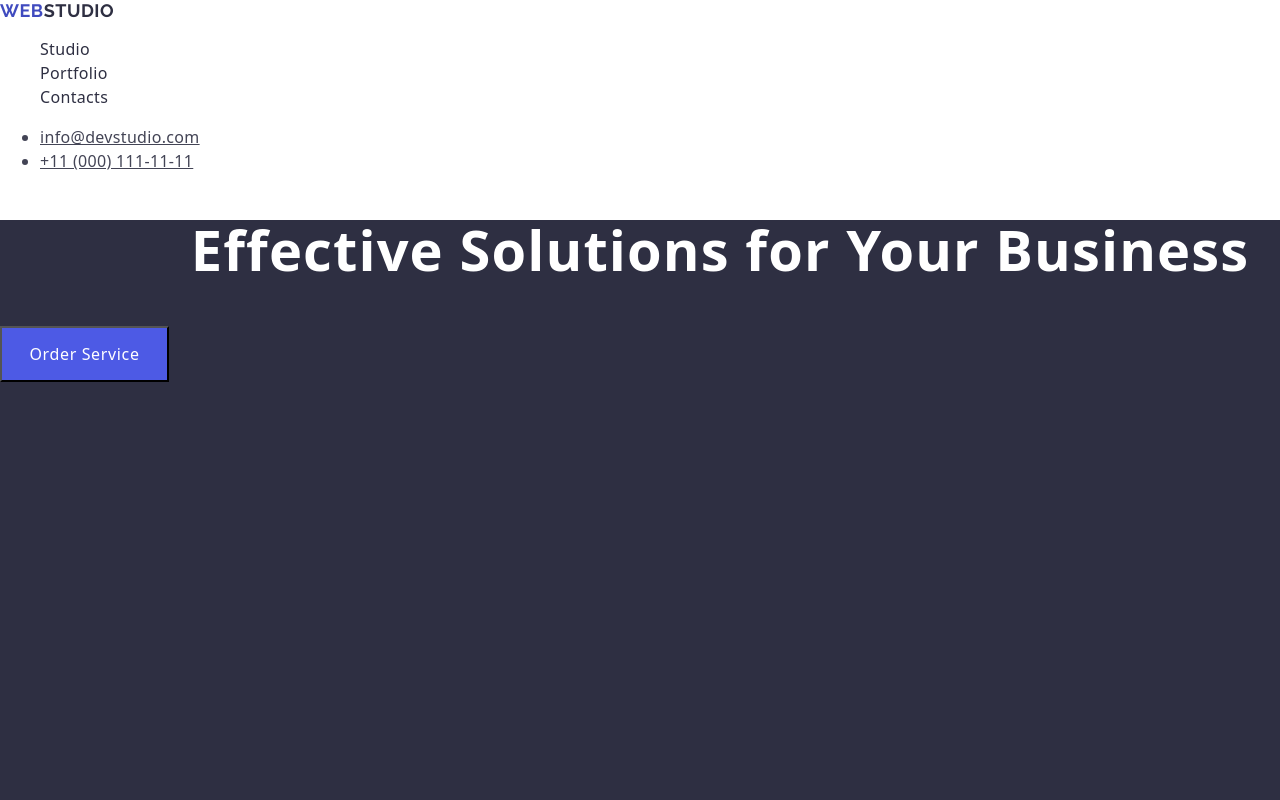
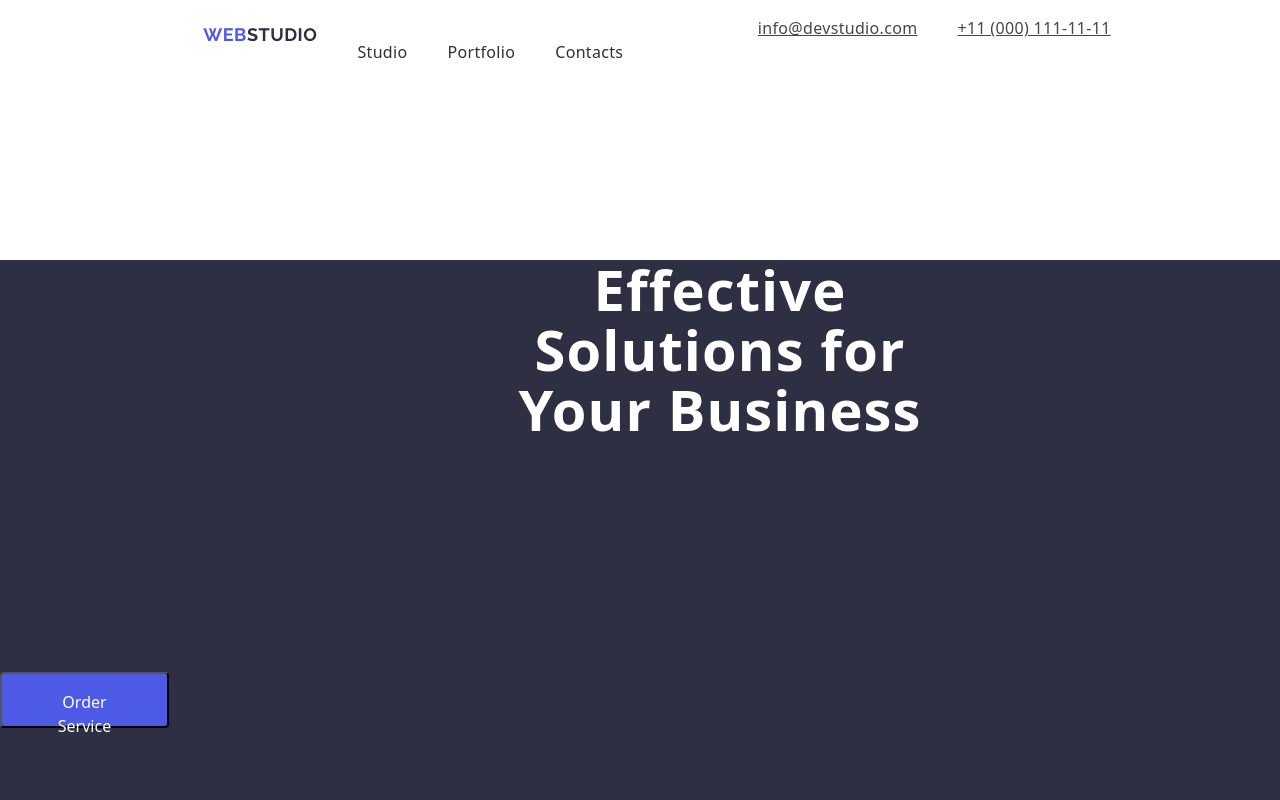
Before and after one commit to mrymasln/goit-markup-hw-03, a plain HTML site: page index.html in a window 1280 px wide. Shown: the top 800 px of the page. Drawn offline with nearby package versions, Linux system fonts and the light colour scheme; files that its build step writes are made by us from their sources.

Commit message:
commit 3

```diff
--- a/style.css
+++ b/css/style.css
@@ -1,11 +1,33 @@
 body {
+    width: 100%;
+    height: 100%;
+    margin: 0;
+    padding: 0;
     font-family: "Roboto", sans-serif;
     color: #434455;
     background-color: #ffffff;
 }
 
+.container {
+    width: 1158px;
+}
 
 
+
+
+
+header {
+    display: flex;
+    flex-direction: row;
+    height: 72px;
+    justify-content: space-around;
+}
+#web-studio-1 {
+    display: flex;
+    margin-top: 24px;
+    margin-bottom: 24px;
+    margin-left: 156px;
+}
 .webstudio {
     font-family: "Raleway", sans-serif;
     color: #4d5ae5;
@@ -36,6 +58,8 @@ body {
     list-style-type: none;
     color: #2e2f42;
     text-decoration: none;
+    display: flex;
+    gap: 40px;
 }
 
 .nav-link:hover {
@@ -48,8 +72,15 @@ body {
 
 
 
-
-.adres {
+.adres ul {
+    list-style-type: none;
+    display: flex;
+    flex-direction: row;
+    gap: 40px;
+}
+.adres-m {
+    width: 153px;
+    height: 24px;
     color: #434455;
     font-size: 16px;
     line-height: 1.5;
@@ -57,11 +88,29 @@ body {
     letter-spacing: 0.02em;
 }
 
-.adres:hover {
+.adres-t {
+    width: 151px;
+    height: 24px;
+    color: #434455;
+    font-size: 16px;
+    line-height: 1.5;
+    color: #434455;
+    letter-spacing: 0.02em;
+}
+
+.adres-t:hover {
     color: #404bbf;
 }
 
-.adres:focus {
+.adres-m:hover {
+    color: #404bbf;
+}
+
+.adres-t:focus {
+    color: #404bbf;
+}
+
+.adres-m:focus {
     color: #404bbf;
 }
 
@@ -83,6 +132,12 @@ body {
     line-height: 1.07;
     letter-spacing: 0.02em;
     text-align: center;
+    width: 496px;
+    height: 120px;
+    margin-top: 188px;
+    margin-right: 472px;
+    margin-bottom: 292px;
+    margin-left: 472px;
 }
 
 .buton {
@@ -93,7 +148,14 @@ body {
     font-weight: 500;
     color: #ffffff;
     line-height: 1.5;
-    letter-spacing: 0.04em;
+    border-radius: 4px;
+    padding: 16px 32px;
+
+    gap: 10px;
+    font-weight: 500px;
+    font-size: 16px;
+    line-height: 24px;
+    letter-spacing: 0,02em;
 }
 
 .buton:hover {
--- a/index.html
+++ b/index.html
@@ -1,46 +1,58 @@
 <!DOCTYPE html>
 <html lang="en">
+  <head>
+    <meta charset="UTF-8" />
+    <meta name="viewport" content="width=device-width, initial-scale=1.0" />
+    <title>Document</title>
+    <link rel="stylesheet" href="./css/style.css" />
 
-<head>
-    <meta charset="UTF-8">
-    <meta name="viewport" content="width=device-width, initial-scale=1.0">
-    <title>Document</title>
-    <link rel="stylesheet" href="./css/style.css">
+    <link
+      rel="stylesheet"
+      href="https://cdnjs.cloudflare.com/ajax/libs/modern-normalize/3.0.1/modern-normalize.min.css"
+      integrity="sha512-q6WgHqiHlKyOqslT/lgBgodhd03Wp4BEqKeW6nNtlOY4quzyG3VoQKFrieaCeSnuVseNKRGpGeDU3qPmabCANg=="
+      crossorigin="anonymous"
+      referrerpolicy="no-referrer"
+    />
 
-    <link rel="stylesheet" href="https://cdnjs.cloudflare.com/ajax/libs/modern-normalize/3.0.1/modern-normalize.min.css"
-        integrity="sha512-q6WgHqiHlKyOqslT/lgBgodhd03Wp4BEqKeW6nNtlOY4quzyG3VoQKFrieaCeSnuVseNKRGpGeDU3qPmabCANg=="
-        crossorigin="anonymous" referrerpolicy="no-referrer" />
-
-    <link rel="preconnect" href="https://fonts.googleapis.com">
-    <link rel="preconnect" href="https://fonts.gstatic.com" crossorigin>
+    <link rel="preconnect" href="https://fonts.googleapis.com" />
+    <link rel="preconnect" href="https://fonts.gstatic.com" crossorigin />
     <link
       href="https://fonts.googleapis.com/css2?family=Raleway:ital,wght@0,100..900;1,100..900&family=Roboto:ital,wght@0,100;0,300;0,400;0,500;0,700;0,900;1,100;1,300;1,400;1,500;1,700;1,900&display=swap"
-        rel="stylesheet">
+      rel="stylesheet"
+    />
 
-    <link rel="preconnect" href="https://fonts.googleapis.com">
-    <link rel="preconnect" href="https://fonts.gstatic.com" crossorigin>
+    <link rel="preconnect" href="https://fonts.googleapis.com" />
+    <link rel="preconnect" href="https://fonts.gstatic.com" crossorigin />
     <link
       href="https://fonts.googleapis.com/css2?family=Roboto:ital,wght@0,100;0,300;0,400;0,500;0,700;0,900;1,100;1,300;1,400;1,500;1,700;1,900&display=swap"
-        rel="stylesheet">
+      rel="stylesheet"
+    />
   </head>
 
   <body>
+    <section class="container">
       <header>
         <nav id="web-studio-1">
-            <a class="webstudio" href="./index.html">Web<span style="color: #2e2f42">Studio</span></a>
+          <a class="webstudio" href="./index.html"
+            >Web<span style="color: #2e2f42">Studio</span></a
+          >
           <ul class="nav-link">
             <li><a href="./index.html" class="nav-link">Studio</a></li>
             <li><a href="" class="nav-link">Portfolio</a></li>
             <li><a href="" class="nav-link">Contacts</a></li>
           </ul>
         </nav>
-        <address class="adres" style="font-style: normal;">
+        <address class="adres" style="font-style: normal">
           <ul>
             <li>
-                    <a class="adres" href="mailto:info@devstudio.com">info@devstudio.com</a>
+              <a class="adres-m" href="mailto:info@devstudio.com"
+                >info@devstudio.com</a
+              >
             </li>
             <li>
-                    <a class="adres" href="tel:+110001111111">+11 (000) 111-11-11</a>
+              <a class="adres-t" href="tel:+110001111111"
+                >+11 (000) 111-11-11</a
+              >
             </li>
           </ul>
         </address>
@@ -57,25 +69,31 @@
           <ul>
             <li class="Aboutli">
               <h3 class="about-baslik">Strategy</h3>
-                    <p class="about-p">Our goal is to identify the business
-                        problem to walk away with the perfect and creative solution.</p>
+              <p class="about-p">
+                Our goal is to identify the business problem to walk away with
+                the perfect and creative solution.
+              </p>
             </li>
             <li>
               <h3 class="about-baslik">Punctuality</h3>
-                    <p class="about-p">Bring the key message to the brand's audience for the best price within the
-                        shortest possible
-                        time.</p>
+              <p class="about-p">
+                Bring the key message to the brand's audience for the best price
+                within the shortest possible time.
+              </p>
             </li>
             <li>
               <h3 class="about-baslik">Diligence</h3>
-                    <p class="about-p">Research and confirm brands that present the strongest digital growth
-                        opportunities and minimize
-                        risk.</p>
+              <p class="about-p">
+                Research and confirm brands that present the strongest digital
+                growth opportunities and minimize risk.
+              </p>
             </li>
             <li>
               <h3 class="about-baslik">Technologies</h3>
-                    <p class="about-p">Design practice focused on digital experiences. We bring forth a deep passion for
-                        problem-solving.</p>
+              <p class="about-p">
+                Design practice focused on digital experiences. We bring forth a
+                deep passion for problem-solving.
+              </p>
             </li>
           </ul>
         </section>
@@ -84,22 +102,22 @@
           <h2 class="team-baslik">Our Team</h2>
           <ul>
             <li class="teamli">
-                    <img src="./images/mark.jpg" alt="Mark" width="264">
+              <img src="./images/mark.jpg" alt="Mark" width="264" />
               <h3 class="team-isim">Mark Guerrero</h3>
               <p class="team-p">Product Designer</p>
             </li>
             <li class="teamli">
-                    <img src="./images/tom.jpg" alt="Tom" width="264">
+              <img src="./images/tom.jpg" alt="Tom" width="264" />
               <h3 class="team-isim">Tom Ford</h3>
               <p class="team-p">Frontend Developer</p>
             </li>
             <li class="teamli">
-                    <img src="./images/camila.jpg" alt="Camila" width="264">
+              <img src="./images/camila.jpg" alt="Camila" width="264" />
               <h3 class="team-isim">Camila Garcia</h3>
               <p class="team-p">Marketing</p>
             </li>
             <li class="teamli">
-                    <img src="./images/daniel.jpg" alt="Daniel" width="264">
+              <img src="./images/daniel.jpg" alt="Daniel" width="264" />
               <h3 class="team-isim">Daniel Wilson</h3>
               <p class="team-p">UI Designer</p>
             </li>
@@ -110,44 +128,47 @@
           <h2 class="portfolio-baslik">Our Portfolio</h2>
           <ul>
             <li>
-                    <img src="./images/banking.jpg" alt="Banking" width="360">
+              <img src="./images/banking.jpg" alt="Banking" width="360" />
               <h3 class="portfolio-is">Banking App</h3>
               <p class="portfoliop">App</p>
             </li>
             <li>
-                    <img src="./images/cashless.jpg" alt="Cashless" width="360">
+              <img src="./images/cashless.jpg" alt="Cashless" width="360" />
               <h3 class="portfolio-is">Cashless Payment</h3>
               <p class="portfoliop">Marketing</p>
             </li>
             <li>
-                    <img src="./images/medidation.jpg" alt="Medidation" width="360">
+              <img src="./images/medidation.jpg" alt="Medidation" width="360" />
               <h3 class="portfolio-is">Meditation App</h3>
               <p class="portfoliop">App</p>
             </li>
             <li>
-                    <img src="./images/taxi.jpg" alt="Taxi" width="360">
+              <img src="./images/taxi.jpg" alt="Taxi" width="360" />
               <h3 class="portfolio-is">Taxi Service</h3>
               <p class="portfoliop">Marketing</p>
             </li>
             <li>
-                    <img src="./images/screen.jpg" alt="Screen" width="360">
+              <img src="./images/screen.jpg" alt="Screen" width="360" />
               <h3 class="portfolio-is">Screen Illustrations</h3>
               <p class="portfoliop">Design</p>
             </li>
             <li>
-                    <img src="./images/online.jpg" alt="Online" width="360">
+              <img src="./images/online.jpg" alt="Online" width="360" />
               <h3 class="portfolio-is">Online Courses</h3>
               <p class="portfoliop">Marketing</p>
             </li>
           </ul>
         </section>
-
       </main>
       <footer class="footer">
-        <a href="./index.html" class="webstudio">Web<span class="footer-logo-span">Studio</span></a>
-        <p class="footerp">Increase the flow of customers and sales for your business with digital marketing & growth
-            solutions.</p>
+        <a href="./index.html" class="webstudio"
+          >Web<span class="footer-logo-span">Studio</span></a
+        >
+        <p class="footerp">
+          Increase the flow of customers and sales for your business with
+          digital marketing & growth solutions.
+        </p>
       </footer>
+    </section>
   </body>
-
 </html>
```
Lines whose indentation alone changed are shown as unchanged.
